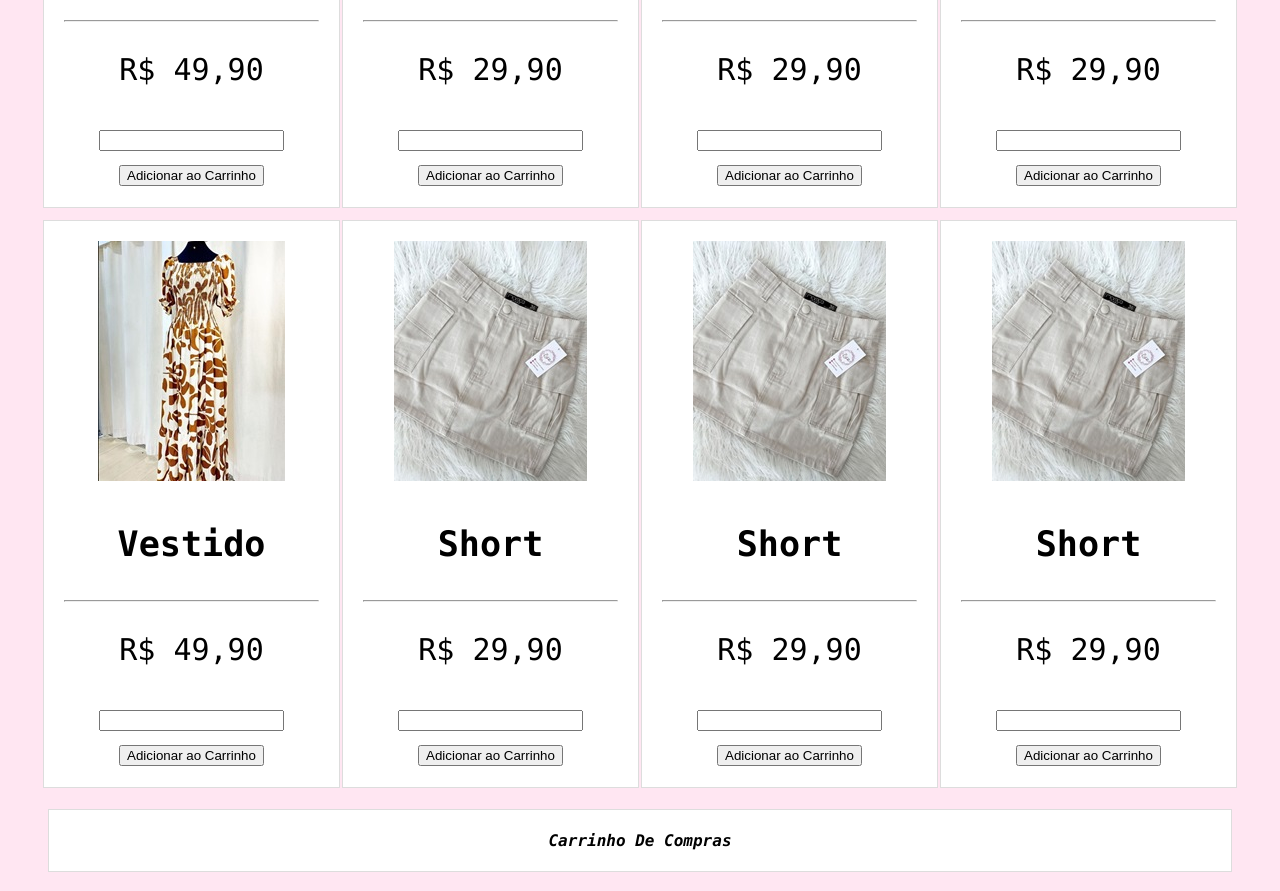
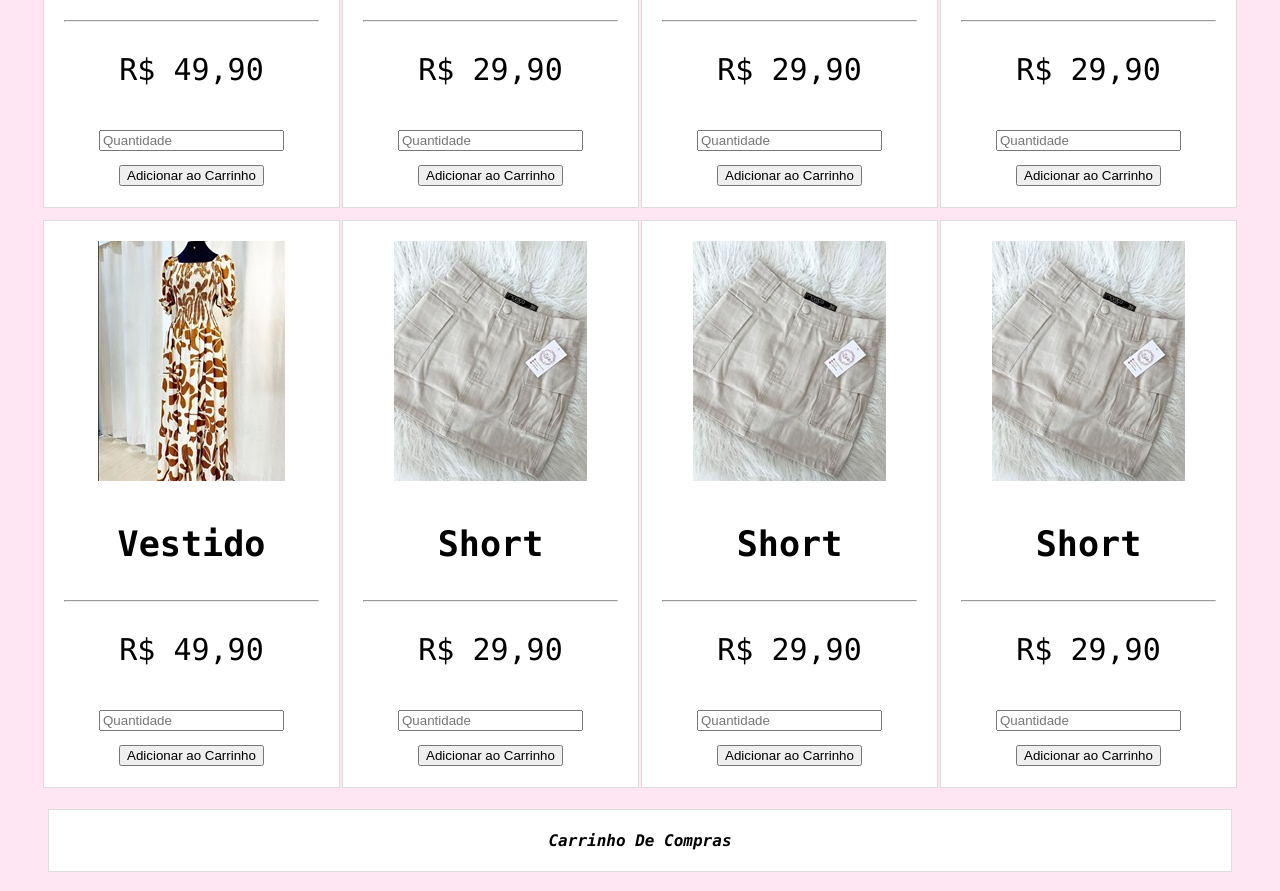
Before and after one commit to GBessani/Zycie, a plain HTML site: page index.html in a window 1280 px wide. Shown: the part 1240-2131 px from the top of the page. Drawn offline with Linux system fonts and the light colour scheme.

Commit message:
Atualização dos espaços de quantidade

```diff
--- a/index.html
+++ b/index.html
@@ -37,7 +37,7 @@
                 <img src= "imagens/TShit2.jpg" alt="T-Shirt em Destaque"/>
                 <img src= "imagens/TShit3.jpg" alt="T-Shirt em Destaque"/>
                 <p>R$ 49,90</p>
-                <input type="number" id="Qtd1">
+                <input type="number" id="Qtd1" placeholder="Quantidade">
                 <button onclick="carrinho_De_Compras('TShirt', 49.90,'Qtd1')">Adicionar ao carrinho</button>
             </div>
         </section>
@@ -48,7 +48,7 @@
                 <h3>Vestido</h3>
                 <hr/>
                 <p>R$ 49,90</p>
-                <input type="number" id="Qtd2">
+                <input type="number" id="Qtd2" placeholder="Quantidade">
                 <button onclick="carrinho_De_Compras('Vestido', 49.90,'Qtd2')">Adicionar ao Carrinho</button>
             </div>
             <div class="produto2">
@@ -56,7 +56,7 @@
                 <h3>Short</h3>
                 <hr/>
                 <p>R$ 29,90</p>
-                <input type="number" id="Qtd3">
+                <input type="number" id="Qtd3" placeholder="Quantidade">
                 <button onclick="carrinho_De_Compras('Short', 29.90,'Qtd3')">Adicionar ao Carrinho</button>
             </div>
             <div class="produto2">
@@ -64,7 +64,7 @@
                 <h3>Short</h3>
                 <hr/>
                 <p>R$ 29,90</p>
-                <input type="number" id="Qtd4">
+                <input type="number" id="Qtd4" placeholder="Quantidade">
                 <button onclick="carrinho_De_Compras('Short', 29.90,'Qtd4')">Adicionar ao Carrinho</button>
             </div>
             <div class="produto2">
@@ -72,7 +72,7 @@
                 <h3>Short</h3>
                 <hr/>
                 <p>R$ 29,90</p>
-                <input type="number" id="Qtd5">
+                <input type="number" id="Qtd5" placeholder="Quantidade">
                 <button onclick="carrinho_De_Compras('Short', 29.90,'Qtd5')">Adicionar ao Carrinho</button>
             </div>
 
@@ -84,7 +84,7 @@
                 <h3>Vestido</h3>
                 <hr/>
                 <p>R$ 49,90</p>
-                <input type="number" id="Qtd2">
+                <input type="number" id="Qtd2" placeholder="Quantidade">
                 <button onclick="carrinho_De_Compras('Vestido', 49.90,'Qtd2')">Adicionar ao Carrinho</button>
             </div>
             <div class="produto2">
@@ -92,7 +92,7 @@
                 <h3>Short</h3>
                 <hr/>
                 <p>R$ 29,90</p>
-                <input type="number" id="Qtd3">
+                <input type="number" id="Qtd3" placeholder="Quantidade">
                 <button onclick="carrinho_De_Compras('Short', 29.90,'Qtd3')">Adicionar ao Carrinho</button>
             </div>
             <div class="produto2">
@@ -100,7 +100,7 @@
                 <h3>Short</h3>
                 <hr/>
                 <p>R$ 29,90</p>
-                <input type="number" id="Qtd4">
+                <input type="number" id="Qtd4" placeholder="Quantidade">
                 <button onclick="carrinho_De_Compras('Short', 29.90,'Qtd4')">Adicionar ao Carrinho</button>
             </div>
             <div class="produto2">
@@ -108,7 +108,7 @@
                 <h3>Short</h3>
                 <hr/>
                 <p>R$ 29,90</p>
-                <input type="number" id="Qtd5">
+                <input type="number" id="Qtd5" placeholder="Quantidade">
                 <button onclick="carrinho_De_Compras('Short', 29.90,'Qtd5')">Adicionar ao Carrinho</button>
             </div>
         </span>
```
